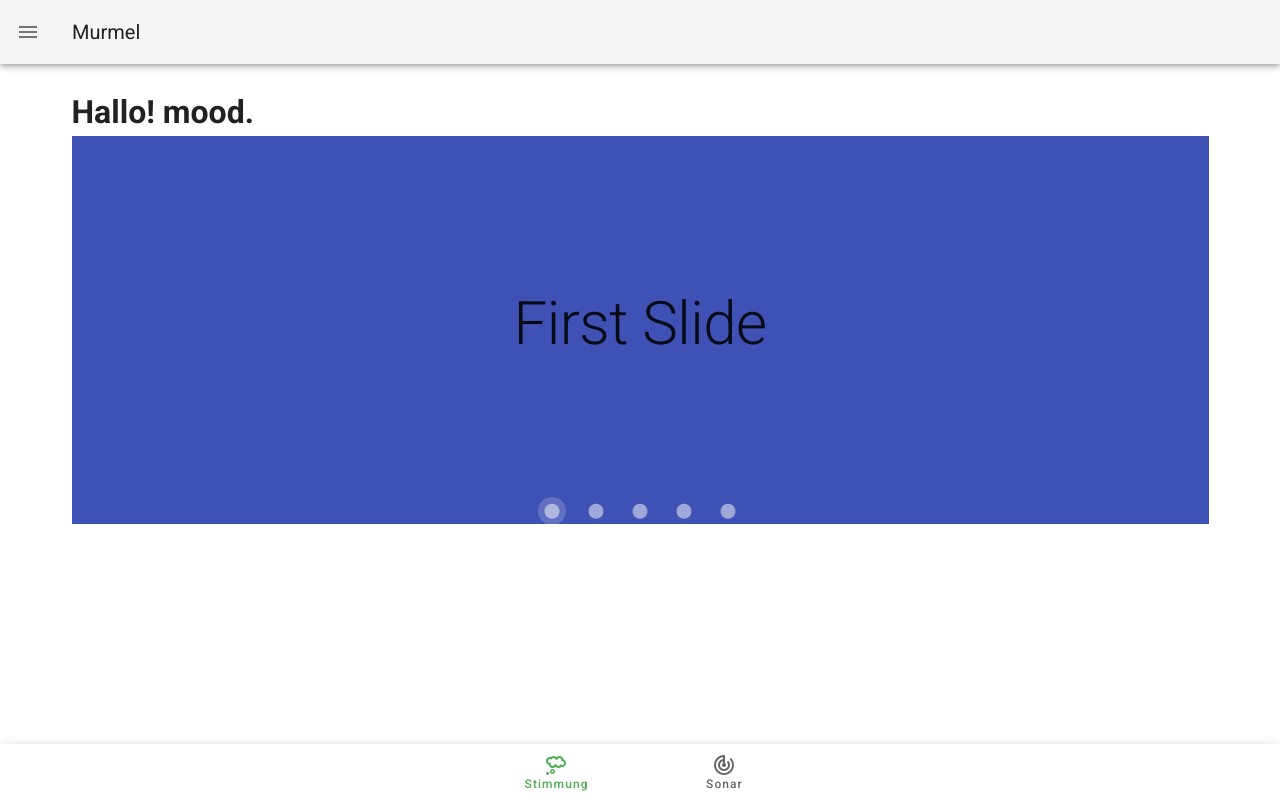
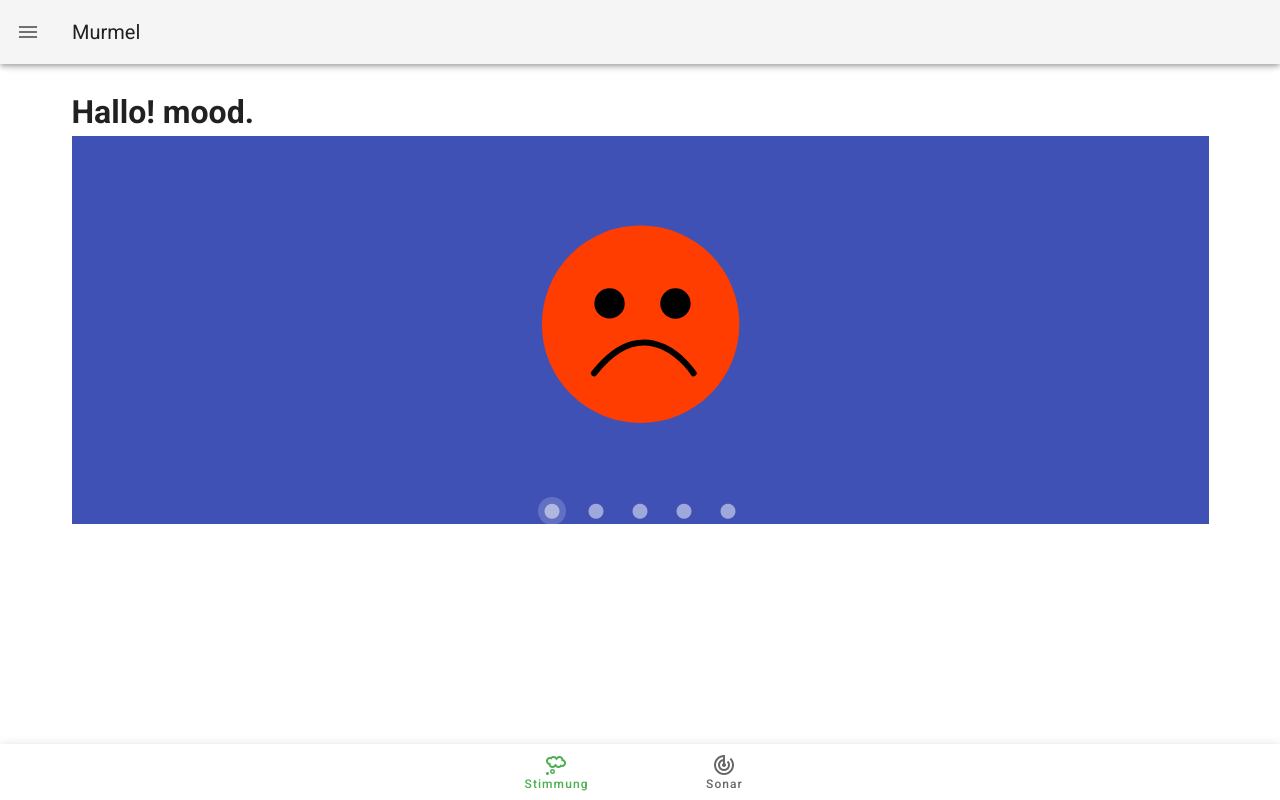
Before and after one commit to Inniag/murmeltier-frontend, a Nuxt app: page /mood in a window 1280 px wide. Built offline with nearby package versions, Linux system fonts and the light colour scheme.

Commit message:
Fixed emoji sizes, added emojis in html.

```diff
--- a/pages/mood.vue
+++ b/pages/mood.vue
@@ -22,7 +22,9 @@
             align="center"
             justify="center"
             >
-            <div class="display-3">{{ slide }} Slide</div>
+            <!-- <div class="display-3">{{ slide }} Slide</div> -->
+            <img width="200px" height="auto" :src="require('../assets/mood-'+(i+1)+'.svg')" />
+            <!-- <v-img :src="require('../assets/sample_image.jpg')"/> -->
             </v-row>
         </v-sheet>
         </v-carousel-item>
```
Also changed, not shown: assets/mood-1.svg.
